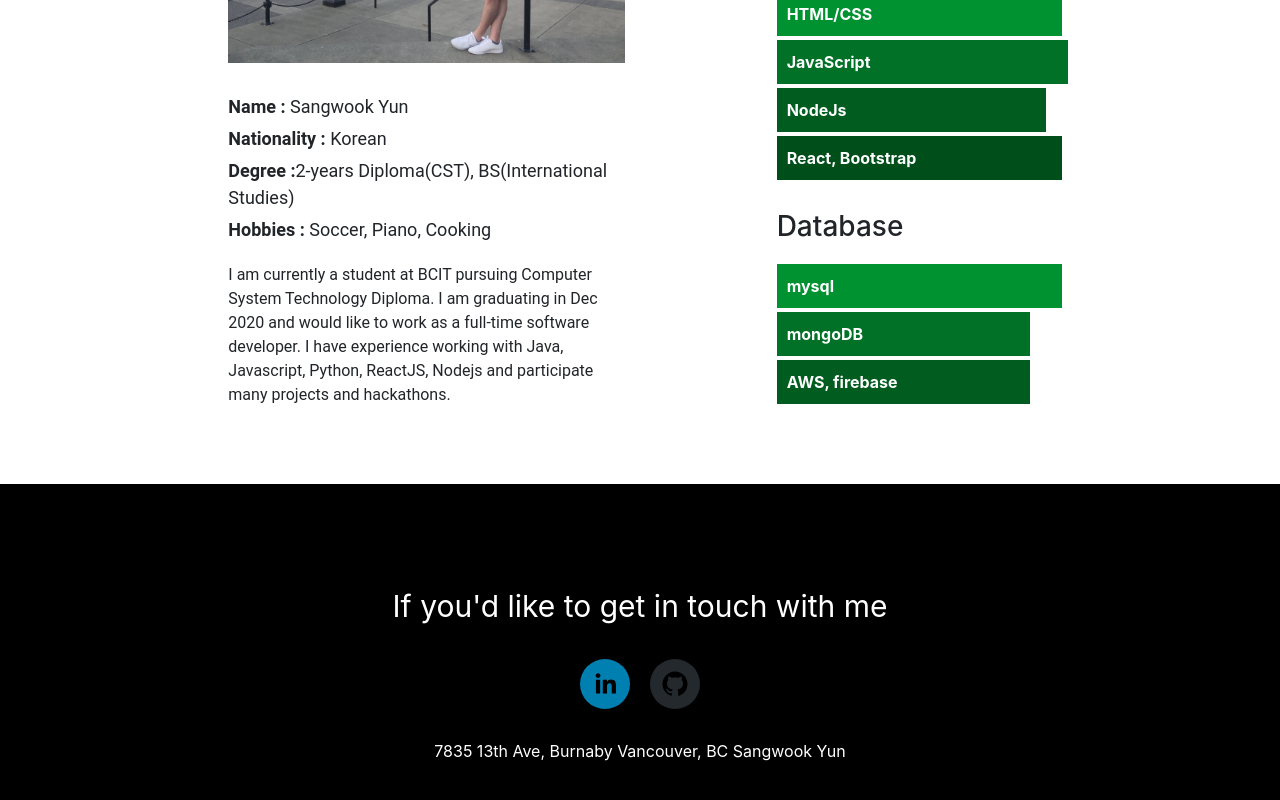
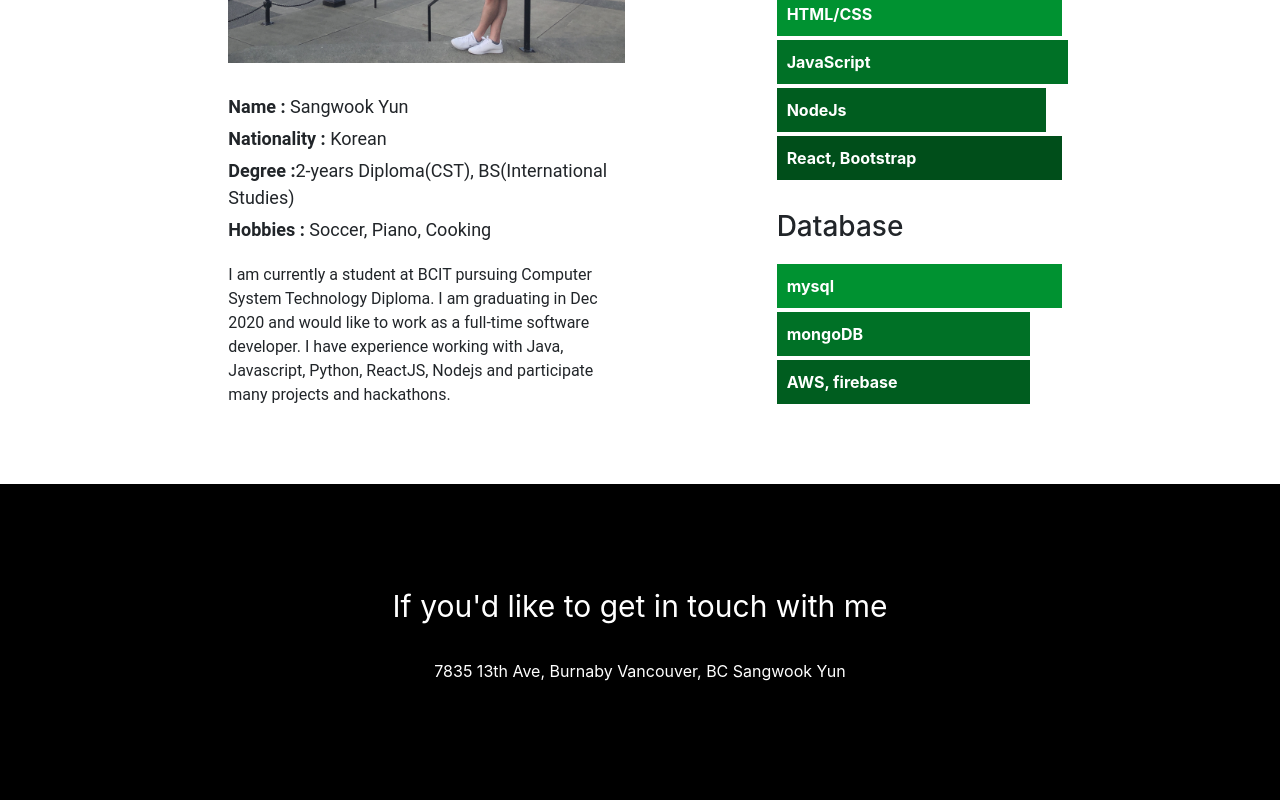
Before and after one commit to SangwookYun/personalpage, a React (Create React App) app: page / in a window 1280 px wide. Shown: the part 1555-2355 px from the top of the page. Built offline with nearby package versions, Linux system fonts and the light colour scheme.

Commit message:
footer undated

```diff
--- a/src/Modules/Footer.js
+++ b/src/Modules/Footer.js
@@ -3,7 +3,7 @@
 import { render } from 'react-dom';
 import {Container, Row, Col} from 'react-bootstrap'
 // import { GrLinkedin } from 'react-icons';
-import { SocialIcon } from 'react-social-icons';
+// import { SocialIcon } from 'react-social-icons';
 
 import './Footer.css'
 
@@ -28,10 +28,10 @@
             </div>
             <div className = "footerIcon">
 
-              <SocialIcon className = "icons" url="https://www.linkedin.com/in/yun-sangwook-983771ab/" />
+              {/* <SocialIcon className = "icons" url="https://www.linkedin.com/in/yun-sangwook-983771ab/" /> */}
               {/* <SocialIcon className = "icons"  onClick = {this.moveTo} network="email" />
               <SocialIcon className = "icons"  network="sharethis"/> */}
-              <SocialIcon className = "icons" url="https://github.com/SangwookYun" network= "github"/>
+              {/* <SocialIcon className = "icons" url="https://github.com/SangwookYun" network= "github"/> */}
 
             </div>
             <div>
```
